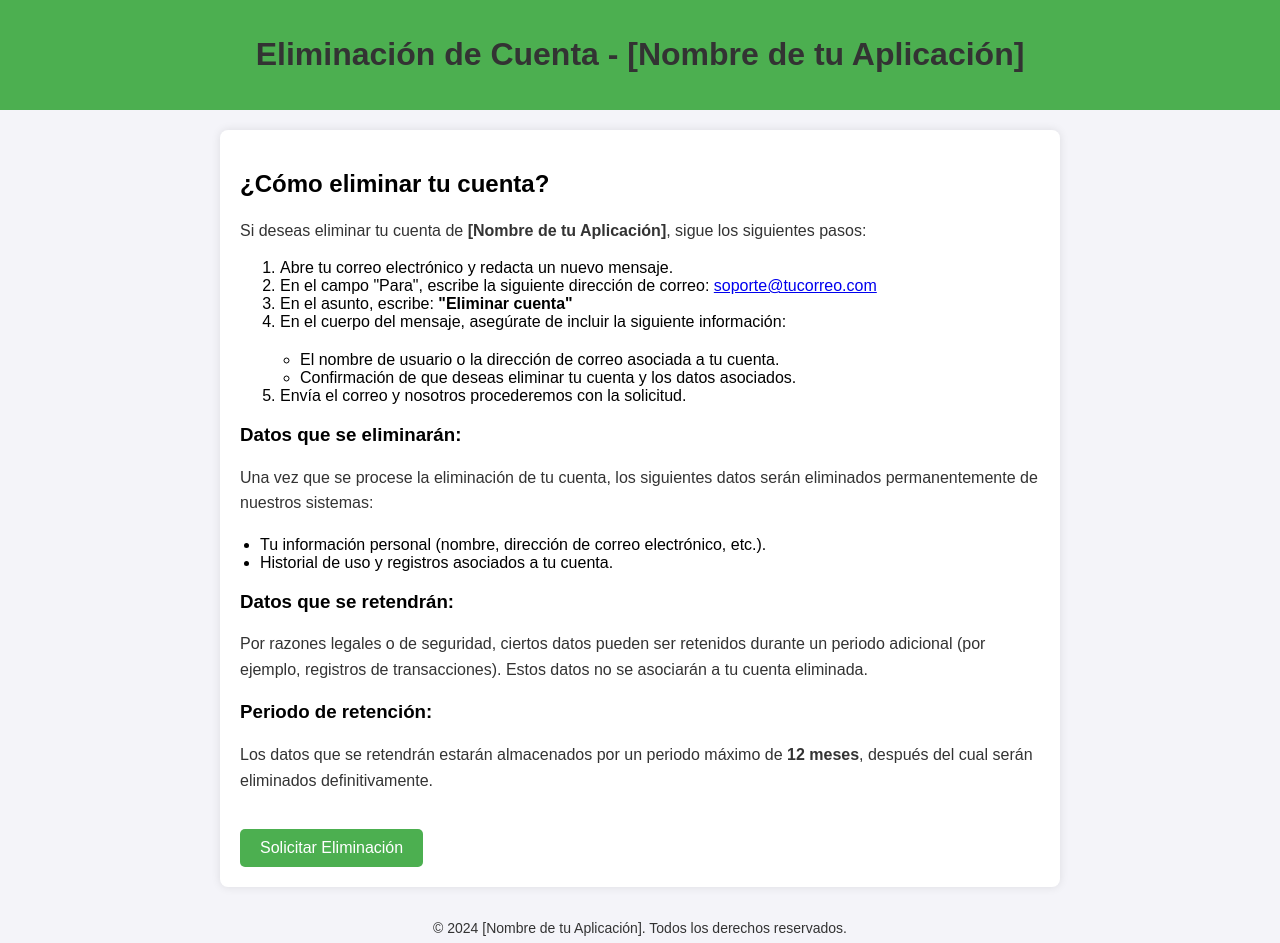
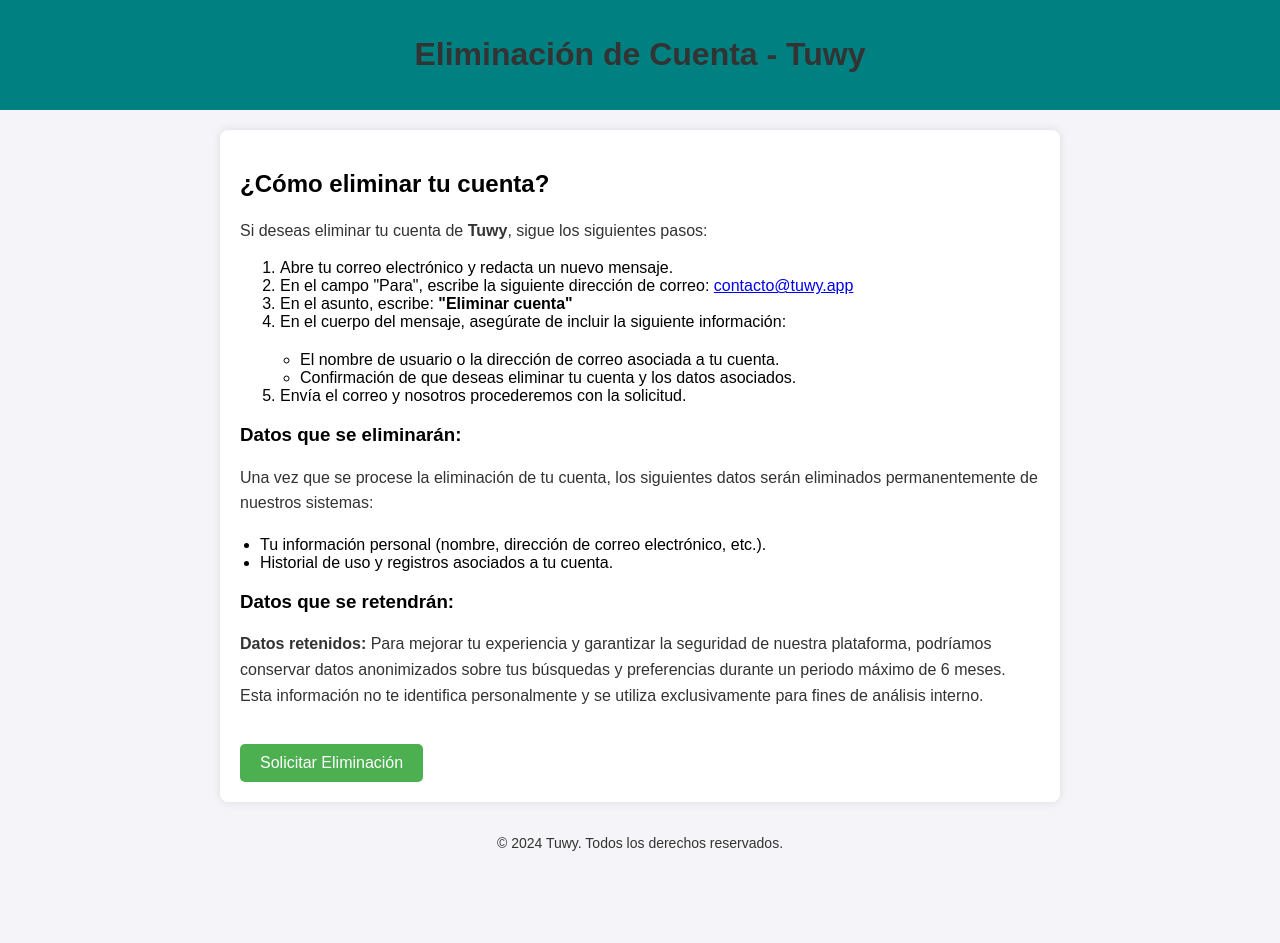
Before and after one commit to frayxyz/delete-account-tuwy, a plain HTML site: page index.html in a window 1280 px wide. After the commit the page ends 869 px from the top, so only its background shows below. Drawn offline with Linux system fonts and the light colour scheme.

Commit message:
Update index.html

```diff
--- a/index.html
+++ b/index.html
@@ -4,7 +4,7 @@
   <meta charset="UTF-8">
   <meta name="viewport" content="width=device-width, initial-scale=1.0">
   <meta http-equiv="X-UA-Compatible" content="ie=edge">
-  <title>Solicitud de Eliminación de Cuenta - [Nombre de tu Aplicación]</title>
+  <title>Solicitud de Eliminación de Cuenta - Tuwy</title>
   <style>
     body {
       font-family: Arial, sans-serif;
@@ -13,7 +13,7 @@
       padding: 0;
     }
     header {
-      background-color: #4CAF50;
+      background-color: #008080;
       color: white;
       padding: 15px;
       text-align: center;
@@ -59,15 +59,15 @@
 <body>
 
 <header>
-  <h1>Eliminación de Cuenta - [Nombre de tu Aplicación]</h1>
+  <h1>Eliminación de Cuenta - Tuwy</h1>
 </header>
 
 <div class="container">
   <h2>¿Cómo eliminar tu cuenta?</h2>
-  <p>Si deseas eliminar tu cuenta de <strong>[Nombre de tu Aplicación]</strong>, sigue los siguientes pasos:</p>
+  <p>Si deseas eliminar tu cuenta de <strong>Tuwy</strong>, sigue los siguientes pasos:</p>
   <ol>
     <li>Abre tu correo electrónico y redacta un nuevo mensaje.</li>
-    <li>En el campo "Para", escribe la siguiente dirección de correo: <a href="mailto:soporte@tucorreo.com">soporte@tucorreo.com</a></li>
+    <li>En el campo "Para", escribe la siguiente dirección de correo: <a href="mailto:contacto@tuwy.app">contacto@tuwy.app</a></li>
     <li>En el asunto, escribe: <strong>"Eliminar cuenta"</strong></li>
     <li>En el cuerpo del mensaje, asegúrate de incluir la siguiente información:
       <ul>
@@ -86,16 +86,13 @@
   </ul>
 
   <h3>Datos que se retendrán:</h3>
-  <p>Por razones legales o de seguridad, ciertos datos pueden ser retenidos durante un periodo adicional (por ejemplo, registros de transacciones). Estos datos no se asociarán a tu cuenta eliminada.</p>
+  <p><strong>Datos retenidos:</strong> Para mejorar tu experiencia y garantizar la seguridad de nuestra plataforma, podríamos conservar datos anonimizados sobre tus búsquedas y preferencias durante un periodo máximo de 6 meses. Esta información no te identifica personalmente y se utiliza exclusivamente para fines de análisis interno.</p>
 
-  <h3>Periodo de retención:</h3>
-  <p>Los datos que se retendrán estarán almacenados por un periodo máximo de <strong>12 meses</strong>, después del cual serán eliminados definitivamente.</p>
-
-  <a href="mailto:soporte@tucorreo.com?subject=Eliminar cuenta" class="button">Solicitar Eliminación</a>
+  <a href="mailto:contacto@tuwy.app?subject=Eliminar cuenta" class="button">Solicitar Eliminación</a>
 </div>
 
 <footer>
-  <p>© 2024 [Nombre de tu Aplicación]. Todos los derechos reservados.</p>
+  <p>© 2024 Tuwy. Todos los derechos reservados.</p>
 </footer>
 
 </body>
```
